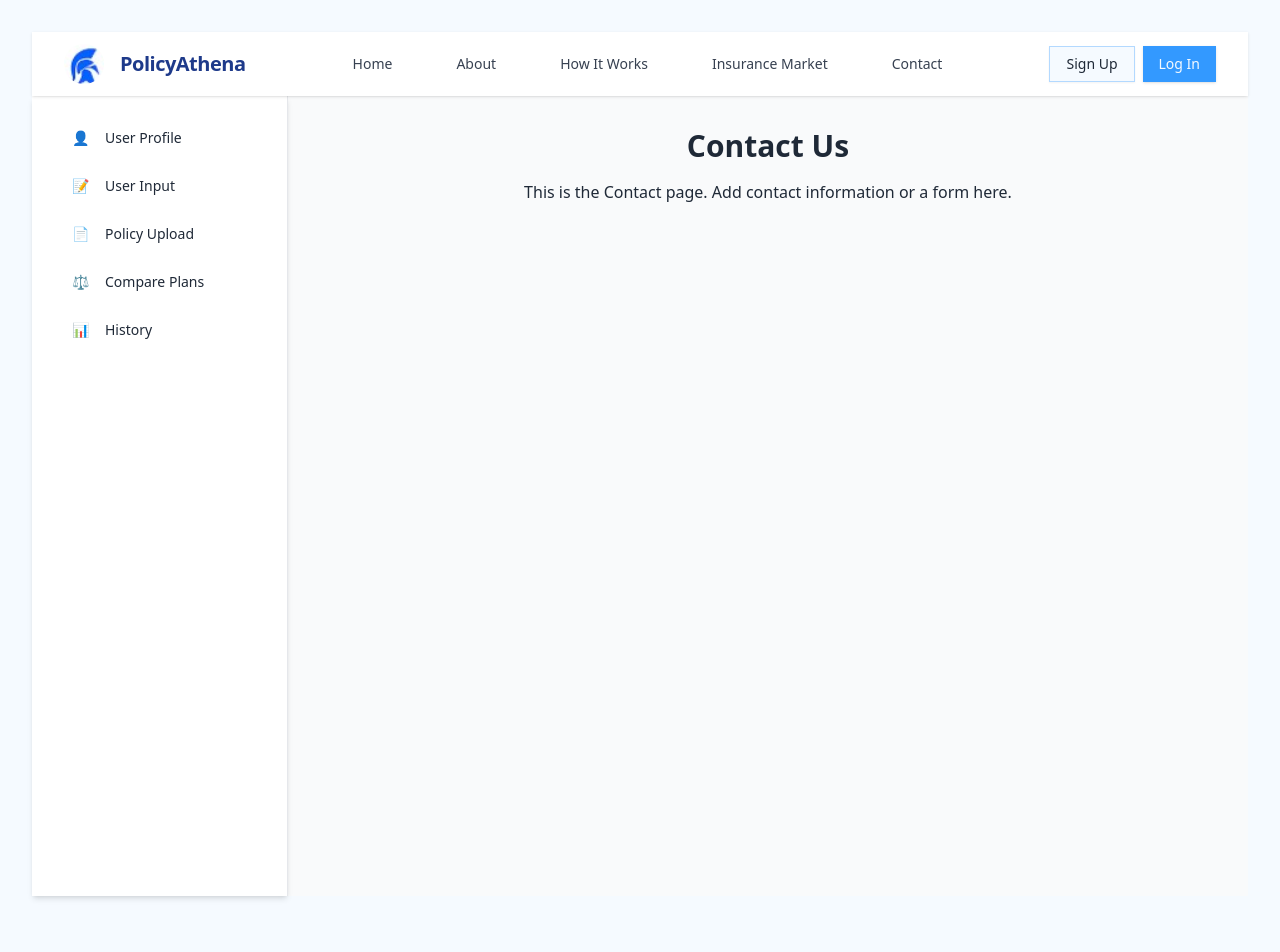
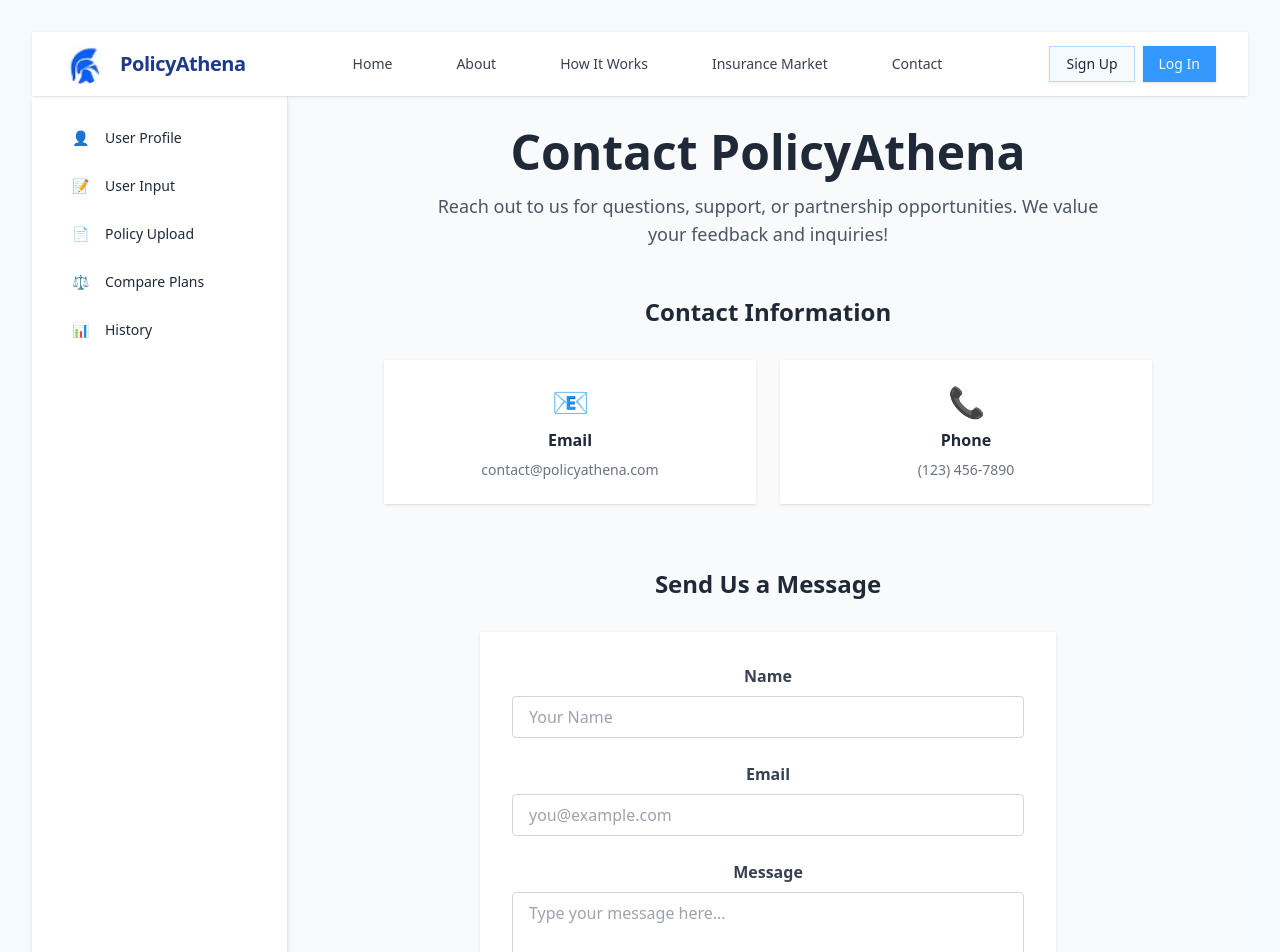
Before and after one commit to burke-dev727/PolicyAthena---frontend, a React (Vite) app in the folder frontend-ui/: page /Contact in a window 1280 px wide. Shown: the top 952 px of the page. Before the commit the page ends 928 px from the top, so only its background shows below. Built offline with nearby package versions, Linux system fonts and the light colour scheme.

Commit message:
Update Contact.jsx
Used a imporved version of Contact.jsx

```diff
--- a/frontend-ui/src/pages/Contact.jsx
+++ b/frontend-ui/src/pages/Contact.jsx
@@ -5,10 +5,10 @@
  * Description:
  *   - Added the Contact page placeholder.
  *   - Refactored to use reusable TopNavBar (with login/signup modal) and SidebarNav for consistent navigation and authentication UI across the app.
+ *   - Deleted Sections for sending the email because it wastes time and there are other more important tasks to complete, so it will be for show.
  */
 import React from 'react';
 import { Button } from '@/components/ui/button';
-import Logo from '../assets/Logo.jpg';
 import TopNavBar from '../components/TopNavBar';
 import SidebarNav from '../components/SidebarNav';
 
@@ -20,8 +20,55 @@ export default function Contact() {
         <SidebarNav />
         {/* Main Content */}
         <main className="flex-1 p-8 overflow-y-auto">
-          <h1 className="text-3xl font-bold mb-4">Contact Us</h1>
-          <p>This is the Contact page. Add contact information or a form here.</p>
+          {/* Contact Header */}
+          <section className="mb-12">
+            <div className="text-center max-w-2xl mx-auto mb-8">
+              <h1 className="text-4xl md:text-5xl font-extrabold mb-4">Contact PolicyAthena</h1>
+              <p className="text-lg text-gray-600 mb-6">
+                Reach out to us for questions, support, or partnership opportunities. We value your feedback and inquiries!
+              </p>
+            </div>
+
+          </section>
+          {/* Contact Methods */}
+          <section className="mb-16">
+            <h2 className="text-2xl font-bold text-center mb-8">Contact Information</h2>
+            <div className="grid grid-cols-1 md:grid-cols-2 gap-6 max-w-3xl mx-auto">
+              <div className="bg-white rounded-lg shadow p-6 flex flex-col items-center text-center">
+                <div className="text-3xl mb-2">📧</div>
+                <h3 className="font-semibold mb-2">Email</h3>
+                <p className="text-gray-500 text-sm">
+                  contact@policyathena.com
+                </p>
+              </div>
+              <div className="bg-white rounded-lg shadow p-6 flex flex-col items-center text-center">
+                <div className="text-3xl mb-2">📞</div>
+                <h3 className="font-semibold mb-2">Phone</h3>
+                <p className="text-gray-500 text-sm">
+                  (123) 456-7890
+                </p>
+              </div>
+            </div>
+          </section>
+          {/* Contact Form */}
+          <section className="mb-16">
+            <h2 className="text-2xl font-bold text-center mb-8">Send Us a Message </h2>
+            <form className="max-w-xl mx-auto bg-white rounded-lg shadow p-8 flex flex-col gap-6">
+              <div>
+                <label className="block text-gray-700 font-semibold mb-2" htmlFor="name">Name</label>
+                <input id="name" name="name" type="text" placeholder="Your Name" className="w-full border border-gray-300 rounded px-4 py-2 focus:outline-none focus:ring-2 focus:ring-blue-200"/>
+              </div>
+              <div>
+                <label className="block text-gray-700 font-semibold mb-2" htmlFor="email">Email</label>
+                <input id="email" name="email" type="email" placeholder="you@example.com" className="w-full border border-gray-300 rounded px-4 py-2 focus:outline-none focus:ring-2 focus:ring-blue-200"/>
+              </div>
+              <div>
+                <label className="block text-gray-700 font-semibold mb-2" htmlFor="message">Message</label>
+                <textarea id="message" name="message" rows={4} placeholder="Type your message here..."  className="w-full border border-gray-300 rounded px-4 py-2 focus:outline-none focus:ring-2 focus:ring-blue-200"/>
+              </div>
+               <Button className="px-6 py-2 text-lg font-semibold w-full">Send Message</Button>
+            </form>
+          </section>
         </main>
       </div>
     </div>
```
